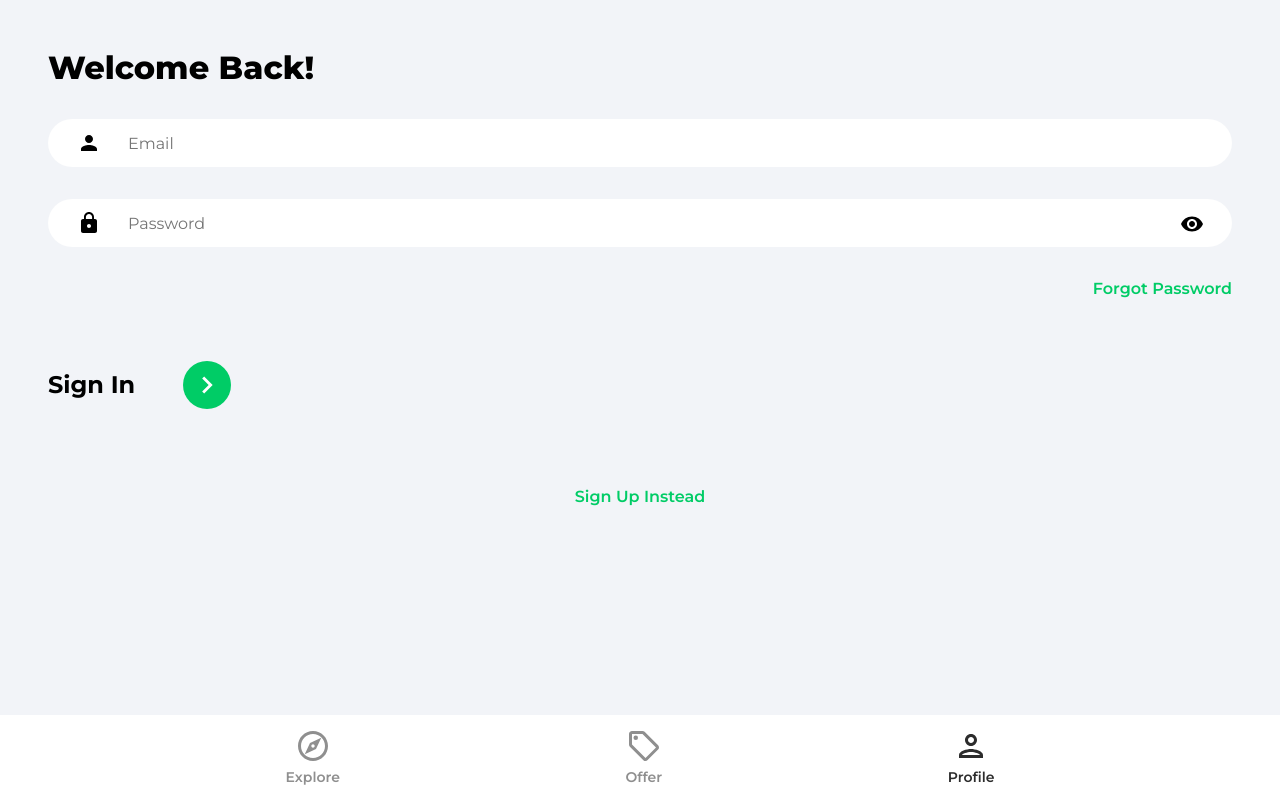
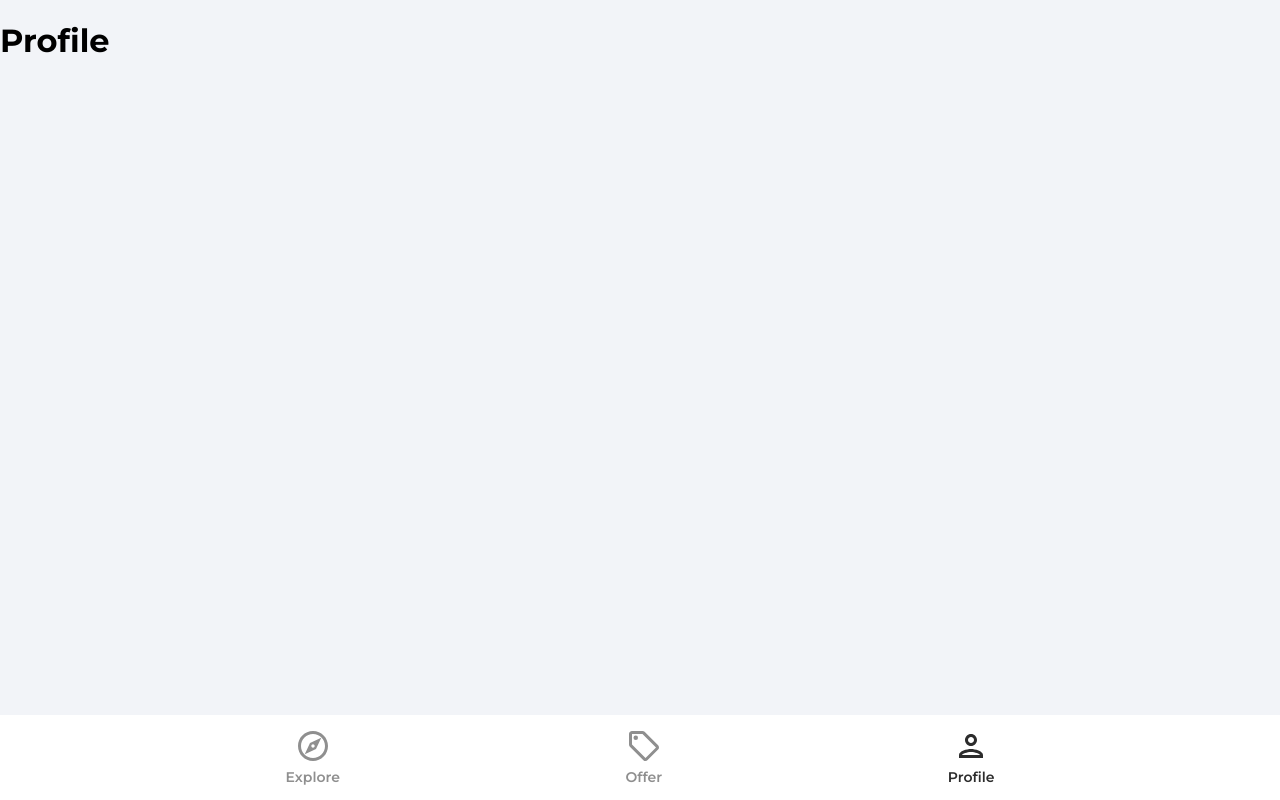
Before and after one commit to Wanjira-Faith/House-Marketplace, a React (Create React App) app in the folder house-marketplace/: page /profile in a window 1280 px wide. Built offline with nearby package versions, Linux system fonts and the light colour scheme; the HTML template or start-up script is replaced by a standard one.

Commit message:
change profile route element to profile

```diff
--- a/house-marketplace/src/App.js
+++ b/house-marketplace/src/App.js
@@ -14,7 +14,7 @@ function App() {
       <Routes>
         <Route path='/'  element={<Explore/>} />
         <Route path='/offers' element={<Offers/>} />
-        <Route path='/profile' element={<SignIn/>} />
+        <Route path='/profile' element={<Profile/>} />
         <Route path='/sign-in' element={<SignIn/>} />
         <Route path='/sign-up' element={<SignUp/>} />
         <Route path='/forgot-password' element={<ForgotPassword/>} />
```
